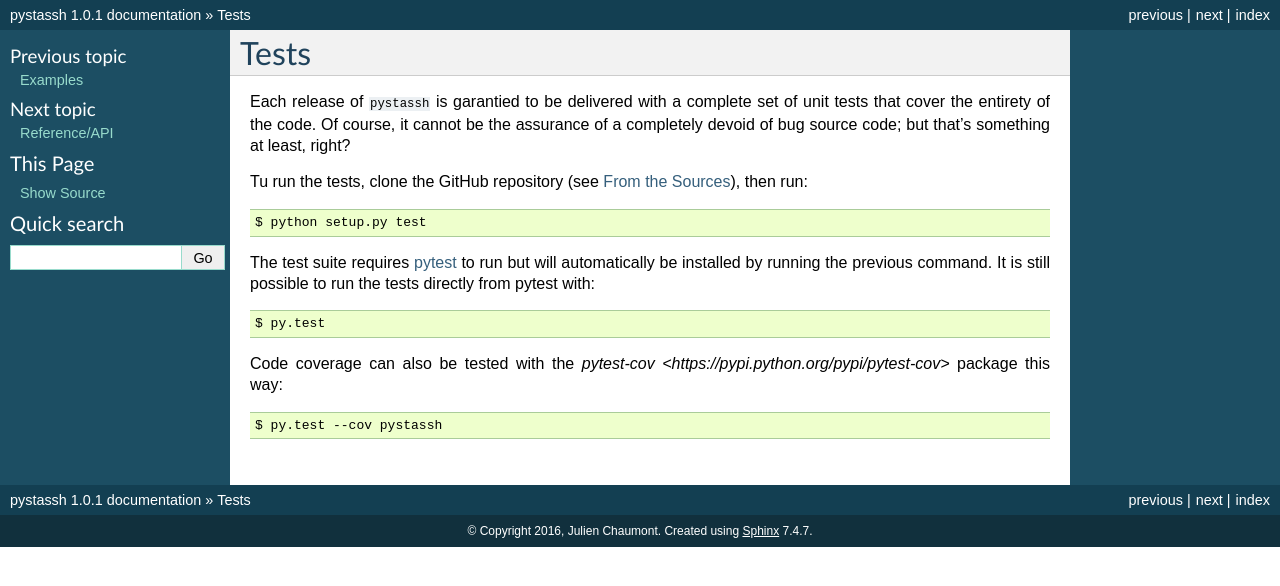
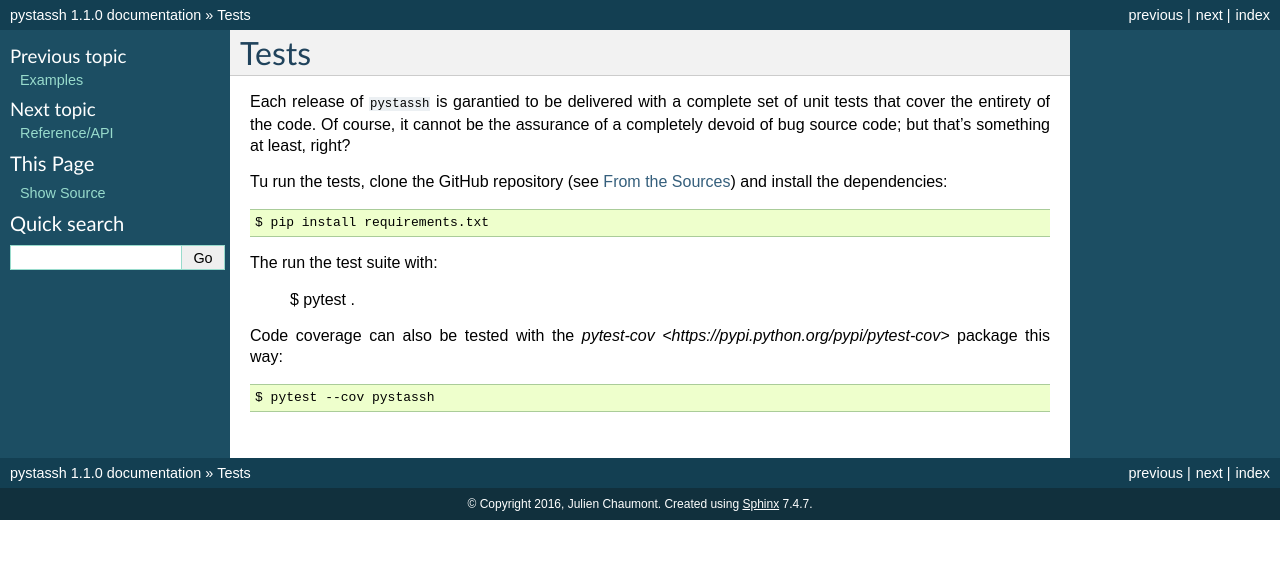
Before and after one commit to julienc91/pystassh, a Sphinx documentation site: the page built from docs/tests.rst, in a window 1280 px wide. Shown: the top 586 px of the page. Built offline with Sphinx 7.4.7, drawn with Linux system fonts in a browser that asks for light colours.

Commit message:
cleanup setup and dependencies and prepare for next release

```diff
--- a/docs/conf.py
+++ b/docs/conf.py
@@ -60,9 +60,9 @@ author = 'Julien Chaumont'
 # built documents.
 #
 # The short X.Y version.
-version = '1.0.1'
+version = '1.1.0'
 # The full version, including alpha/beta/rc tags.
-release = '1.0.1'
+release = '1.1.0'
 
 # The language for content autogenerated by Sphinx. Refer to documentation
 # for a list of supported languages.
--- a/docs/tests.rst
+++ b/docs/tests.rst
@@ -6,16 +6,14 @@ Each release of ``pystassh`` is garantied to be delivered with a complete set of
 that cover the entirety of the code. Of course, it cannot be the assurance of a completely
 devoid of bug source code; but that's something at least, right?
 
-Tu run the tests, clone the GitHub repository (see :ref:`installation_from_sources`), then run::
+Tu run the tests, clone the GitHub repository (see :ref:`installation_from_sources`) and install the dependencies::
 
-    $ python setup.py test
+    $ pip install requirements.txt
 
-The test suite requires `pytest <http://pytest.org/latest/getting-started.html>`_ to run but will automatically
-be installed by running the previous command.
-It is still possible to run the tests directly from pytest with::
+The run the test suite with:
 
-    $ py.test
+    $ pytest .
 
 Code coverage can also be tested with the `pytest-cov <https://pypi.python.org/pypi/pytest-cov>` package this way::
 
-    $ py.test --cov pystassh
+    $ pytest --cov pystassh
--- /dev/null
+++ b/requirements.txt
@@ -0,0 +1,5 @@
+cffi
+
+# dev
+pytest
+pytest-cov
```
Also changed, not shown: README.md (+1 -1 lines), setup.py (+9 -3 lines), 4 other files.
